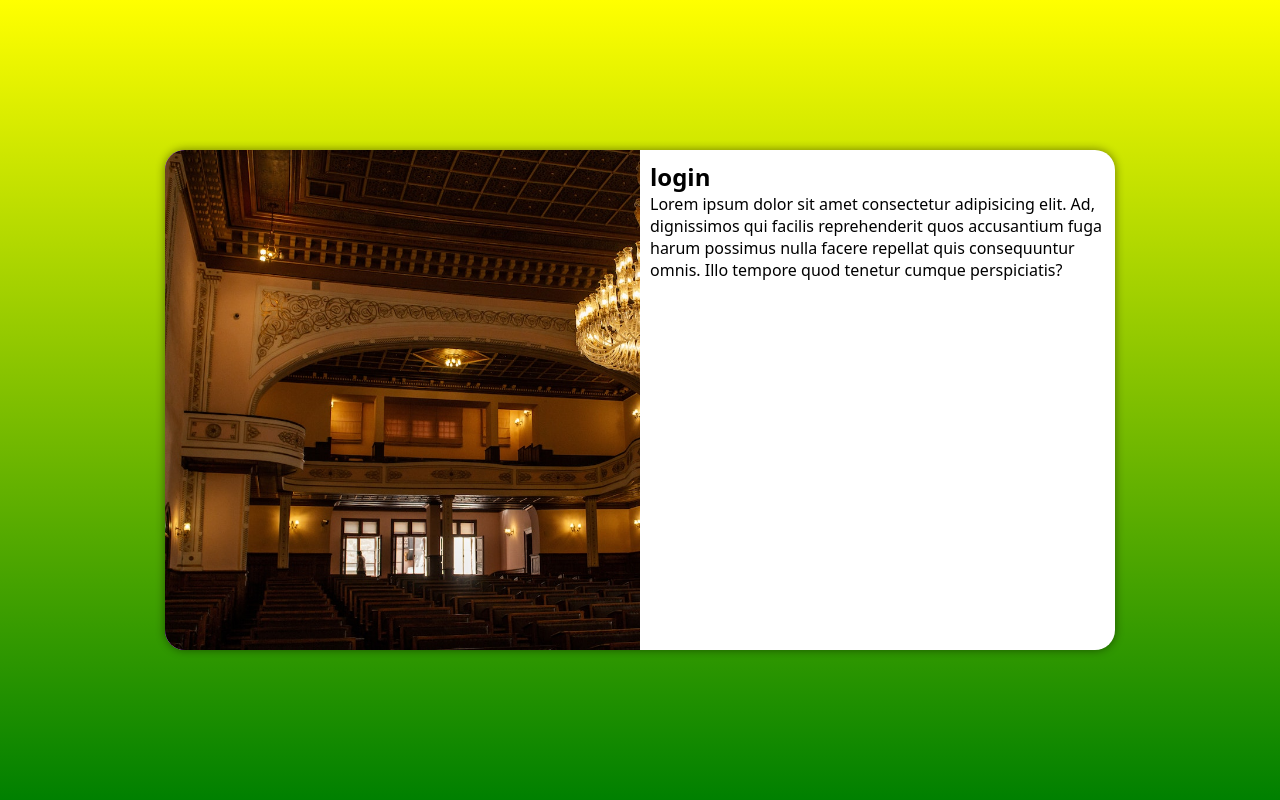
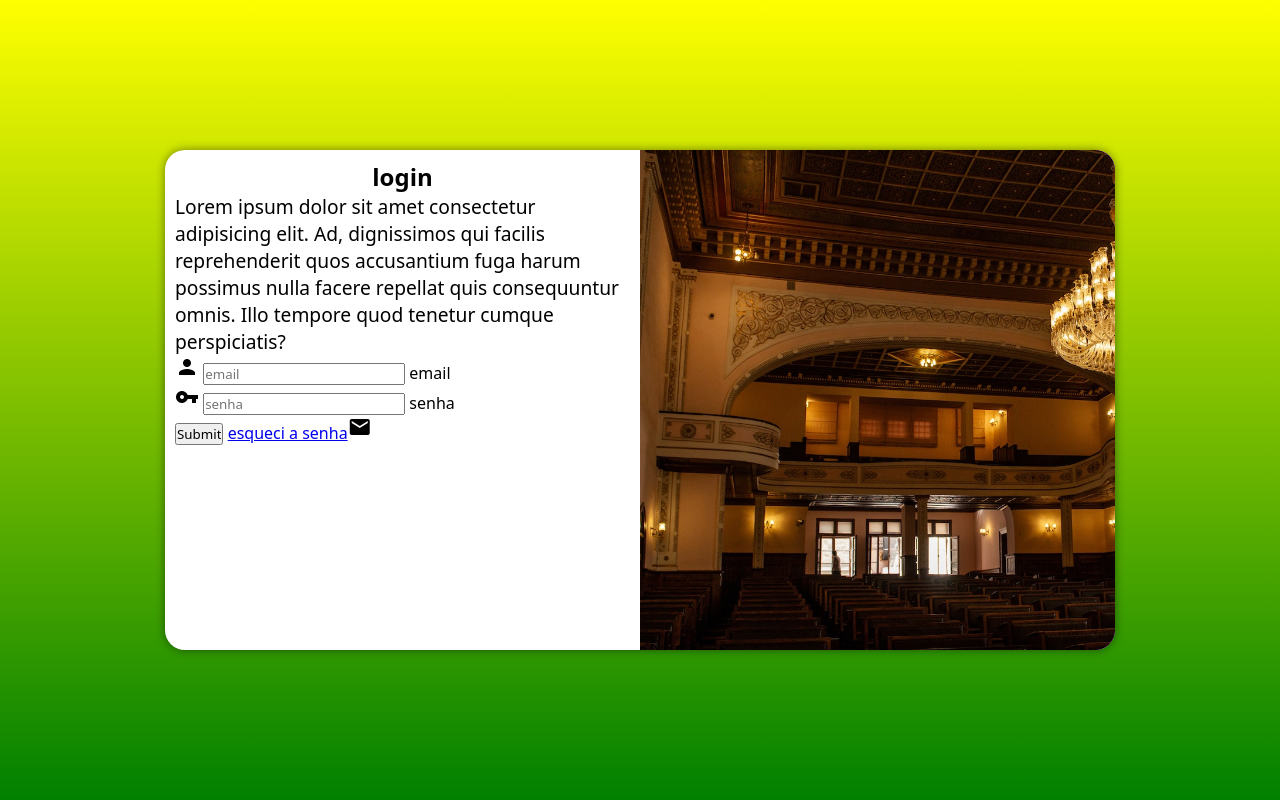
Before and after one commit to DiegoCandido7/projetologin, a plain HTML site: page index.html in a window 1280 px wide. Drawn offline with Linux system fonts and the light colour scheme.

Commit message:
atualizei

```diff
--- a/estilo/media-query.css
+++ b/estilo/media-query.css
@@ -27,13 +27,21 @@
     }
 
     section#login > div#imagem{
-        float: left;
+        float: right;
         width: 50%;
         height: 100%;
     }
 
     section#login > div#formulario{
-        float: right;
+        float: left;
         width: 50%;
     }
+
+    div#formulario > h1{
+        text-align: center;
+    }
+
+    div#formulario > p{
+        font-size: 1.2em;
+    }
 }
--- a/index.html
+++ b/index.html
@@ -7,6 +7,7 @@
     <title>Document</title>
     <link rel="stylesheet" href="estilo/style.css">
     <link rel="stylesheet" href="estilo/media-query.css">
+    <link rel="stylesheet" href="https://fonts.googleapis.com/icon?family=Material+Icons">
 </head>
 <body>
     <main>
@@ -17,8 +18,19 @@
             <div id="formulario">
                 <h1>login</h1>
                 <p>Lorem ipsum dolor sit amet consectetur adipisicing elit. Ad, dignissimos qui facilis reprehenderit quos accusantium fuga harum possimus nulla facere repellat quis consequuntur omnis. Illo tempore quod tenetur cumque perspiciatis?</p>
-                <form action="login.php" method="post">
-
+                <form action="login.php" method="post" autocomplete="on">
+                    <div class="campo">
+                        <i class="material-icons">person</i>
+                        <input type="email" name="login" id="ilogin" placeholder="email" autocomplete="email" maxlength="30">
+                        <label for="login">email</label>
+                    </div>
+                    <div class="campo">
+                        <i class="material-icons md-18">vpn_key</i>
+                        <input type="password" name="senha" id="isenha" placeholder="senha" autocomplete="current-password" minlength="8" maxlength="20">
+                        <label for="senha">senha</label>
+                    </div>
+                    <input type="submit" text="enviar">
+                    <a href="esqueci.html">esqueci a senha</a><i class="material-icons">mail</i>
                 </form>
             </div>
         </section>
```
